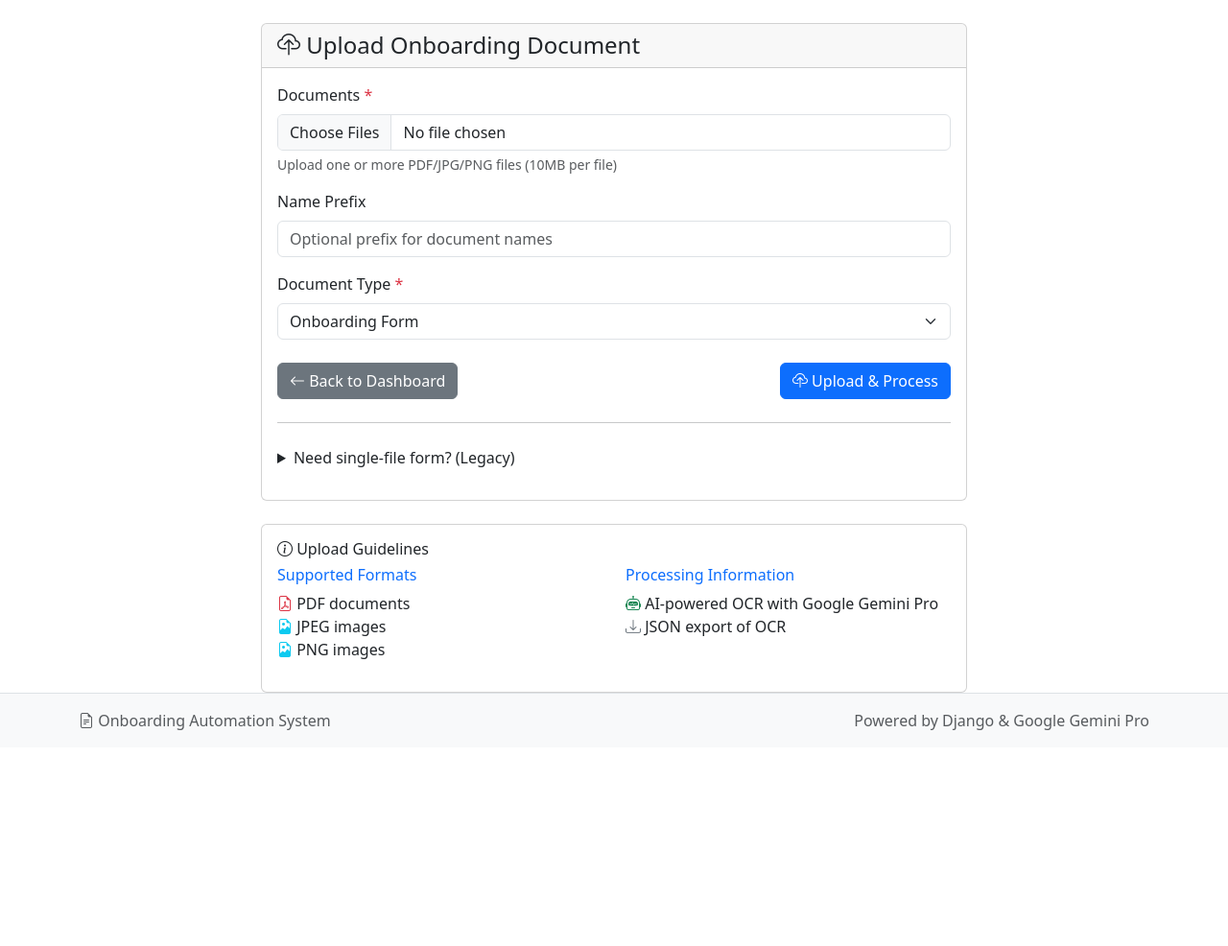
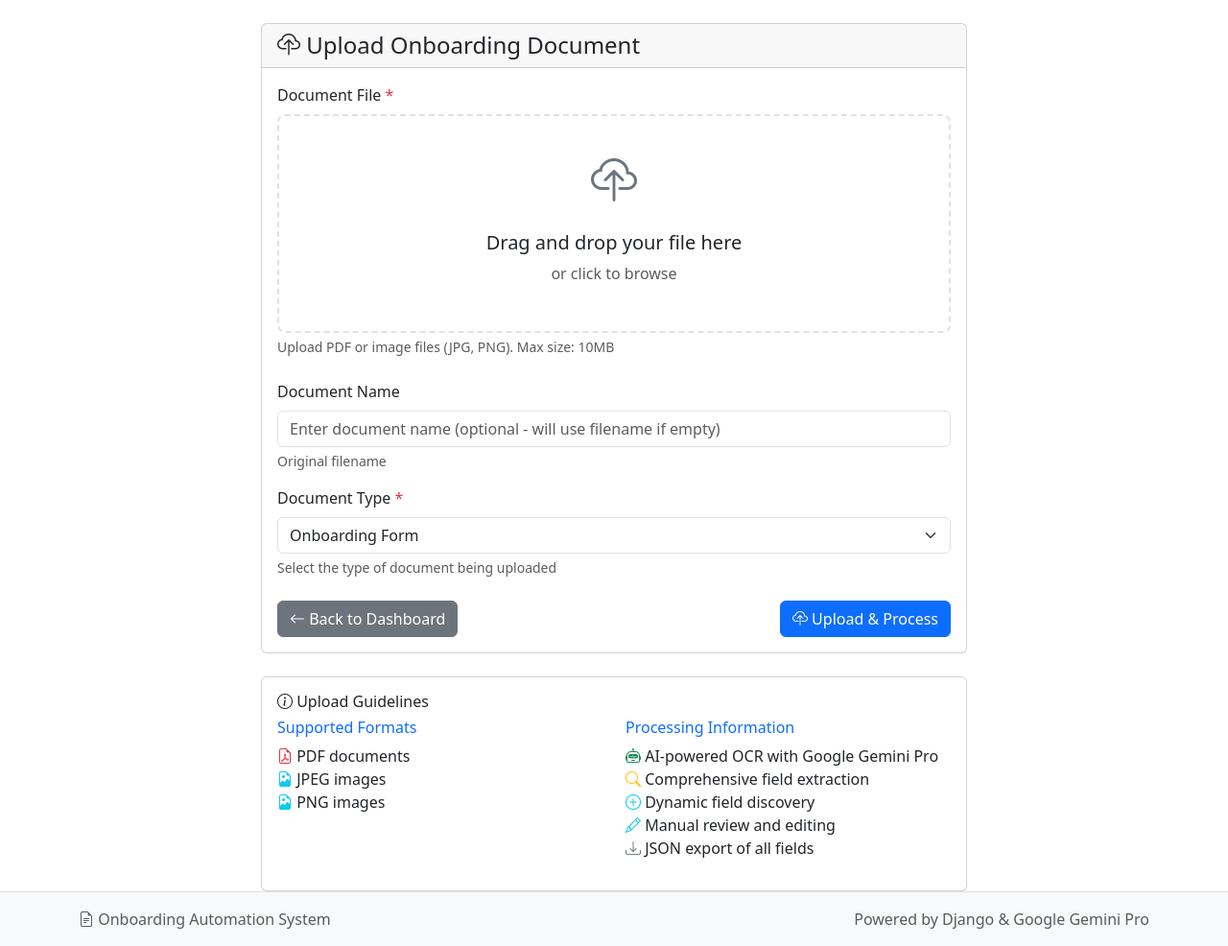
Before and after one commit to AbhinavTiwariShorthillsAI/onboarding-automation, a Django app: page /upload/ in a window 1280 px wide. Shown: the part 56-1042 px from the top of the page at 96% size. Before the commit the page ends 817 px from the top, so only its background shows below. Run offline with Django 4.2, Linux system fonts and the light colour scheme; parts of the project's set-up code (start-up, migrations or seed data) failed here and were passed over.

Commit message:
multi file upload changes reverted

```diff
--- a/core/forms.py
+++ b/core/forms.py
@@ -272,53 +272,3 @@ class ExtractedFieldsForm(forms.ModelForm):
 
             raise forms.ValidationError('Invalid date format. Use DD/MM/YYYY or YYYY/MM/DD.')
         return dob
-
-
-class MultipleFileInput(forms.ClearableFileInput):
-    allow_multiple_selected = True
-
-
-class MultiDocumentUploadForm(forms.Form):
-    """Plain form to upload one or more files with shared metadata."""
-    files = forms.FileField(
-        widget=MultipleFileInput(attrs={
-            'class': 'form-control',
-            'accept': '.pdf,.jpg,.jpeg,.png'
-        }),
-        help_text='Upload one or more PDF/JPG/PNG files (10MB per file limit)'
-    )
-    document_type = forms.ChoiceField(
-        choices=UploadedDocument.DOCUMENT_TYPES,
-        widget=forms.Select(attrs={'class': 'form-select'}),
-        help_text='Select the type for all selected files'
-    )
-    name_prefix = forms.CharField(
-        required=False,
-        widget=forms.TextInput(attrs={
-            'class': 'form-control',
-            'placeholder': 'Optional prefix for document names'
-        })
-    )
-
-    ALLOWED_EXTENSIONS = {'pdf', 'jpg', 'jpeg', 'png'}
-    MAX_SIZE_BYTES = 10 * 1024 * 1024
-
-    def clean(self):
-        cleaned = super().clean()
-        files = self.files.getlist('files') if self.files else []
-        if not files:
-            raise forms.ValidationError('Please select at least one file to upload.')
-
-        # Validate each file
-        errors = []
-        for f in files:
-            # Size
-            if f.size > self.MAX_SIZE_BYTES:
-                errors.append(f'{f.name}: exceeds 10MB limit')
-            # Extension
-            ext = f.name.rsplit('.', 1)[-1].lower() if '.' in f.name else ''
-            if ext not in self.ALLOWED_EXTENSIONS:
-                errors.append(f'{f.name}: unsupported type "{ext}"')
-        if errors:
-            raise forms.ValidationError(errors)
-        return cleaned
--- a/core/templates/core/upload_form.html
+++ b/core/templates/core/upload_form.html
@@ -16,50 +16,62 @@
                 <form method="post" enctype="multipart/form-data" id="uploadForm">
                     {% csrf_token %}
 
-                    {% if multi_form.non_field_errors %}
-                        <div class="alert alert-danger">
-                            {% for err in multi_form.non_field_errors %}
-                                <div>{{ err }}</div>
-                            {% endfor %}
+                    <!-- File Upload Area -->
+                    <div class="mb-4">
+                        <label for="{{ form.file.id_for_label }}" class="form-label">
+                            Document File <span class="text-danger">*</span>
+                        </label>
+                        <div class="file-upload-area" id="fileUploadArea">
+                            {{ form.file }}
+                            <div class="upload-content">
+                                <i class="bi bi-cloud-upload" style="font-size: 3rem; color: #6c757d;"></i>
+                                <h5 class="mt-3 mb-2">Drag and drop your file here</h5>
+                                <p class="text-muted mb-3">or click to browse</p>
+                                <div class="file-info text-muted"></div>
+                            </div>
                         </div>
-                    {% endif %}
-
-                    <!-- Multi File Upload Area -->
-                    <div class="mb-3">
-                        <label for="{{ multi_form.files.id_for_label }}" class="form-label">
-                            Documents <span class="text-danger">*</span>
-                        </label>
-                        {{ multi_form.files }}
-                        <div class="form-text">Upload one or more PDF/JPG/PNG files (10MB per file)</div>
-                        <div class="mt-2" id="multiFileList"></div>
-                        {% if multi_form.files.errors %}
-                            <div class="text-danger mt-1">
-                                {% for error in multi_form.files.errors %}
+                        {% if form.file.help_text %}
+                            <div class="form-text">{{ form.file.help_text }}</div>
+                        {% endif %}
+                        {% if form.file.errors %}
+                            <div class="text-danger">
+                                {% for error in form.file.errors %}
                                     <small>{{ error }}</small>
                                 {% endfor %}
                             </div>
                         {% endif %}
                     </div>
 
-                    <!-- Optional name prefix and document type shared for all files -->
+                    <!-- Document Name -->
                     <div class="mb-3">
-                        <label for="{{ multi_form.name_prefix.id_for_label }}" class="form-label">Name Prefix</label>
-                        {{ multi_form.name_prefix }}
-                        {% if multi_form.name_prefix.errors %}
-                            <div class="text-danger mt-1">
-                                {% for error in multi_form.name_prefix.errors %}
+                        <label for="{{ form.name.id_for_label }}" class="form-label">
+                            Document Name
+                        </label>
+                        {{ form.name }}
+                        {% if form.name.help_text %}
+                            <div class="form-text">{{ form.name.help_text }}</div>
+                        {% endif %}
+                        {% if form.name.errors %}
+                            <div class="text-danger">
+                                {% for error in form.name.errors %}
                                     <small>{{ error }}</small>
                                 {% endfor %}
                             </div>
                         {% endif %}
                     </div>
 
+                    <!-- Document Type -->
                     <div class="mb-4">
-                        <label for="{{ multi_form.document_type.id_for_label }}" class="form-label">Document Type <span class="text-danger">*</span></label>
-                        {{ multi_form.document_type }}
-                        {% if multi_form.document_type.errors %}
-                            <div class="text-danger mt-1">
-                                {% for error in multi_form.document_type.errors %}
+                        <label for="{{ form.document_type.id_for_label }}" class="form-label">
+                            Document Type <span class="text-danger">*</span>
+                        </label>
+                        {{ form.document_type }}
+                        {% if form.document_type.help_text %}
+                            <div class="form-text">{{ form.document_type.help_text }}</div>
+                        {% endif %}
+                        {% if form.document_type.errors %}
+                            <div class="text-danger">
+                                {% for error in form.document_type.errors %}
                                     <small>{{ error }}</small>
                                 {% endfor %}
                             </div>
@@ -84,28 +96,6 @@
                         </button>
                     </div>
                 </form>
-
-                <hr class="my-4">
-
-                <details>
-                    <summary class="mb-3">Need single-file form? (Legacy)</summary>
-                    <form method="post" enctype="multipart/form-data" id="singleUploadForm">
-                        {% csrf_token %}
-                        <div class="mb-4">
-                            <label for="{{ form.file.id_for_label }}" class="form-label">Document File</label>
-                            {{ form.file }}
-                        </div>
-                        <div class="mb-3">
-                            <label for="{{ form.name.id_for_label }}" class="form-label">Document Name</label>
-                            {{ form.name }}
-                        </div>
-                        <div class="mb-4">
-                            <label for="{{ form.document_type.id_for_label }}" class="form-label">Document Type</label>
-                            {{ form.document_type }}
-                        </div>
-                        <button type="submit" class="btn btn-outline-primary">Upload Single File</button>
-                    </form>
-                </details>
             </div>
         </div>
 
@@ -129,9 +119,17 @@
                         <h6 class="text-primary">Processing Information</h6>
                         <ul class="list-unstyled">
                             <li><i class="bi bi-robot text-success"></i> AI-powered OCR with Google Gemini Pro</li>
-                            <li><i class="bi bi-download text-secondary"></i> JSON export of OCR</li>
+                            <li><i class="bi bi-search text-warning"></i> Comprehensive field extraction</li>
+                            <li><i class="bi bi-plus-circle text-info"></i> Dynamic field discovery</li>
+                            <li><i class="bi bi-pencil text-info"></i> Manual review and editing</li>
+                            <li><i class="bi bi-download text-secondary"></i> JSON export of all fields</li>
                         </ul>
                     </div>
+                </div>
+
+                <div class="alert alert-info mt-3" role="alert">
+                    <i class="bi bi-lightbulb"></i>
+                    <strong>Tip:</strong> Our AI-powered system can extract ALL fields from your documents, not just predefined ones. For best results, ensure documents are clear, well-lit, and text is properly oriented.
                 </div>
             </div>
         </div>
@@ -141,10 +139,41 @@
 
 {% block extra_css %}
 <style>
-    #multiFileList small { display: block; }
-    .uploading-text { display: none; }
-    .form-uploading .upload-text { display: none; }
-    .form-uploading .uploading-text { display: inline; }
+    .file-upload-area {
+        position: relative;
+        cursor: pointer;
+    }
+
+    .file-upload-area input[type="file"] {
+        position: absolute;
+        top: 0;
+        left: 0;
+        width: 100%;
+        height: 100%;
+        opacity: 0;
+        cursor: pointer;
+    }
+
+    .upload-content {
+        pointer-events: none;
+    }
+
+    .file-upload-area.dragover {
+        border-color: #007bff !important;
+        background-color: #f8f9fa !important;
+    }
+
+    .uploading-text {
+        display: none;
+    }
+
+    .form-uploading .upload-text {
+        display: none;
+    }
+
+    .form-uploading .uploading-text {
+        display: inline;
+    }
 </style>
 {% endblock %}
 
@@ -153,36 +182,94 @@
 document.addEventListener('DOMContentLoaded', function() {
     const form = document.getElementById('uploadForm');
     const submitBtn = document.getElementById('submitBtn');
-    const filesInput = document.getElementById('{{ multi_form.files.id_for_label }}');
-    const multiFileList = document.getElementById('multiFileList');
+    const fileInput = document.querySelector('input[type="file"]');
+    const fileUploadArea = document.getElementById('fileUploadArea');
+    const nameInput = document.querySelector('input[name="name"]');
 
-    filesInput.addEventListener('change', function() {
-        multiFileList.innerHTML = '';
-        const files = Array.from(this.files || []);
-        if (files.length) {
-            files.forEach(f => {
-                const item = document.createElement('small');
-                item.className = 'text-muted';
-                item.textContent = `${f.name} (${(f.size/1024/1024).toFixed(2)} MB)`;
-                multiFileList.appendChild(item);
-            });
+    // File upload handling
+    fileInput.addEventListener('change', function() {
+        if (this.files.length > 0) {
+            const fileName = this.files[0].name;
+            const fileInfo = fileUploadArea.querySelector('.file-info');
+            fileInfo.innerHTML = `<i class="bi bi-file-earmark-text text-success"></i> Selected: <strong>${fileName}</strong>`;
+
+            // Auto-fill name if empty
+            if (!nameInput.value) {
+                const nameWithoutExt = fileName.replace(/\.[^/.]+$/, "");
+                nameInput.value = nameWithoutExt;
+            }
+
+            // Update upload area appearance
+            fileUploadArea.style.borderColor = '#28a745';
+            fileUploadArea.style.backgroundColor = '#f8fff8';
         }
     });
 
+    // Form submission handling
     form.addEventListener('submit', function(e) {
-        if (!filesInput.files.length) {
+        if (!fileInput.files.length) {
             e.preventDefault();
-            alert('Please select at least one file.');
+            alert('Please select a file to upload.');
             return;
         }
+
+        // Show uploading state
         form.classList.add('form-uploading');
         submitBtn.disabled = true;
+
+        // Show progress (you can enhance this with actual progress tracking)
         setTimeout(function() {
             if (form.classList.contains('form-uploading')) {
                 const uploadingText = submitBtn.querySelector('.uploading-text');
                 uploadingText.innerHTML = '<span class="spinner-border spinner-border-sm me-2"></span>Processing...';
             }
-        }, 1500);
+        }, 2000);
+    });
+
+    // File size validation
+    fileInput.addEventListener('change', function() {
+        const file = this.files[0];
+        if (file) {
+            const maxSize = 10 * 1024 * 1024; // 10MB
+            if (file.size > maxSize) {
+                alert('File size exceeds 10MB limit. Please choose a smaller file.');
+                this.value = '';
+                const fileInfo = fileUploadArea.querySelector('.file-info');
+                fileInfo.textContent = '';
+                fileUploadArea.style.borderColor = '#dee2e6';
+                fileUploadArea.style.backgroundColor = 'transparent';
+            }
+        }
+    });
+
+    // Advanced drag and drop styling
+    let dragCounter = 0;
+
+    fileUploadArea.addEventListener('dragenter', function(e) {
+        e.preventDefault();
+        dragCounter++;
+        this.classList.add('dragover');
+    });
+
+    fileUploadArea.addEventListener('dragleave', function(e) {
+        e.preventDefault();
+        dragCounter--;
+        if (dragCounter === 0) {
+            this.classList.remove('dragover');
+        }
+    });
+
+    fileUploadArea.addEventListener('drop', function(e) {
+        e.preventDefault();
+        dragCounter = 0;
+        this.classList.remove('dragover');
+
+        const files = e.dataTransfer.files;
+        if (files.length > 0) {
+            fileInput.files = files;
+            const event = new Event('change', { bubbles: true });
+            fileInput.dispatchEvent(event);
+        }
     });
 });
 </script>
--- a/core/views.py
+++ b/core/views.py
@@ -16,7 +16,6 @@ import re
 
 from .models import UploadedDocument, ExtractedFields, ProcessingLog
 from .forms import DocumentUploadForm, ExtractedFieldsForm
-from .forms import MultiDocumentUploadForm
 from .ocr_utils import extract_text_from_file, detect_file_type
 from .parser_utils import FieldExtractor
 
@@ -46,106 +45,53 @@ def home(request):
 
 def upload_document(request):
     """
-    Handle document upload and initiate processing (single or multiple files)
+    Handle document upload and initiate processing
     """
-    # Initialize both forms for all flows
-    form = DocumentUploadForm(request.POST or None, request.FILES or None)
-    multi_form = MultiDocumentUploadForm(request.POST or None, request.FILES or None)
+    if request.method == 'POST':
+        form = DocumentUploadForm(request.POST, request.FILES)
+        if form.is_valid():
+            try:
+                # Save the document
+                document = form.save(commit=False)
 
-    if request.method == 'POST':
-        # Branch: multiple files
-        if request.FILES.getlist('files'):
-            if multi_form.is_valid():
-                created_documents = []
-                files = request.FILES.getlist('files')
-                doc_type = multi_form.cleaned_data['document_type']
-                name_prefix = multi_form.cleaned_data.get('name_prefix') or ''
+                # Set additional metadata
+                if document.file:
+                    document.file_size = document.file.size
+                    document.mime_type = detect_file_type(document.file.path)
 
-                for uploaded in files:
-                    try:
-                        document = UploadedDocument(
-                            document_type=doc_type,
-                            file=uploaded,
-                        )
-                        base_name = uploaded.name.rsplit('.', 1)[0]
-                        document.name = f"{name_prefix}{base_name}" if name_prefix else base_name
-                        document.file_size = uploaded.size
-                        document.save()
-                        document.mime_type = detect_file_type(document.file.path)
-                        document.save(update_fields=['mime_type'])
+                # Auto-generate name if not provided
+                if not document.name:
+                    document.name = document.file.name.rsplit('.', 1)[0]
 
-                        ProcessingLog.objects.create(
-                            document=document,
-                            level='info',
-                            message=f'Document uploaded successfully: {document.name}',
-                            step='upload'
-                        )
-                        created_documents.append(document)
-                    except Exception as save_error:
-                        logger.error(f"Error saving uploaded file {uploaded.name}: {save_error}")
-                        messages.error(request, f"Failed to save {uploaded.name}: {save_error}")
+                document.save()
 
-                # Process all documents that were saved
-                for created in created_documents:
-                    try:
-                        process_document(created.id)
-                    except Exception as proc_error:
-                        logger.error(f"Error processing document {created.id}: {proc_error}")
-                        messages.warning(request, f'Uploaded {created.name} but processing failed. You can retry later.')
+                # Log the upload
+                ProcessingLog.objects.create(
+                    document=document,
+                    level='info',
+                    message=f'Document uploaded successfully: {document.name}',
+                    step='upload'
+                )
 
-                if len(created_documents) == 1:
-                    messages.success(request, 'Uploaded and queued 1 document.')
-                    return redirect('document_detail', document_id=created_documents[0].id)
-                if len(created_documents) > 1:
-                    messages.success(request, f'Uploaded and queued {len(created_documents)} documents.')
-                    return redirect('document_list')
+                messages.success(request, f'Document "{document.name}" uploaded successfully!')
 
-                # None saved
-                messages.error(request, 'No files were saved. Please try again.')
-                return render(request, 'core/upload_form.html', {'form': form, 'multi_form': multi_form})
-            else:
-                # Show validation errors
-                return render(request, 'core/upload_form.html', {'form': form, 'multi_form': multi_form})
+                # Start processing in the background (for now, process immediately)
+                try:
+                    process_document(document.id)
+                    return redirect('document_detail', document_id=document.id)
+                except Exception as e:
+                    logger.error(f"Error processing document {document.id}: {e}")
+                    messages.warning(request,
+                        'Document uploaded but processing failed. You can retry processing from the document page.')
+                    return redirect('document_detail', document_id=document.id)
 
-        # Branch: single file
-        if request.FILES.get('file'):
-            if form.is_valid():
-                try:
-                    document = form.save(commit=False)
-                    document.file_size = document.file.size
-                    document.save()
-                    document.mime_type = detect_file_type(document.file.path)
-                    if not document.name:
-                        document.name = document.file.name.rsplit('.', 1)[0]
-                    document.save()
+            except Exception as e:
+                logger.error(f"Error uploading document: {e}")
+                messages.error(request, f'Error uploading document: {str(e)}')
+    else:
+        form = DocumentUploadForm()
 
-                    ProcessingLog.objects.create(
-                        document=document,
-                        level='info',
-                        message=f'Document uploaded successfully: {document.name}',
-                        step='upload'
-                    )
-
-                    messages.success(request, f'Document "{document.name}" uploaded successfully!')
-                    try:
-                        process_document(document.id)
-                        return redirect('document_detail', document_id=document.id)
-                    except Exception as e:
-                        logger.error(f"Error processing document {document.id}: {e}")
-                        messages.warning(request, 'Document uploaded but processing failed. You can retry later.')
-                        return redirect('document_detail', document_id=document.id)
-                except Exception as e:
-                    logger.error(f"Error uploading document: {e}")
-                    messages.error(request, f'Error uploading document: {str(e)}')
-            # invalid single-file form
-            return render(request, 'core/upload_form.html', {'form': form, 'multi_form': multi_form})
-
-        # No files provided
-        messages.error(request, 'Please select at least one file to upload.')
-        return render(request, 'core/upload_form.html', {'form': form, 'multi_form': multi_form})
-
-    # GET request
-    return render(request, 'core/upload_form.html', {'form': form, 'multi_form': multi_form})
+    return render(request, 'core/upload_form.html', {'form': form})
 
 
 def document_list(request):
```
Also changed, not shown: core/templates/core/gemini_info.html (+4 -3 lines), core/templatetags/field_filters.py (+10 -0 lines).
